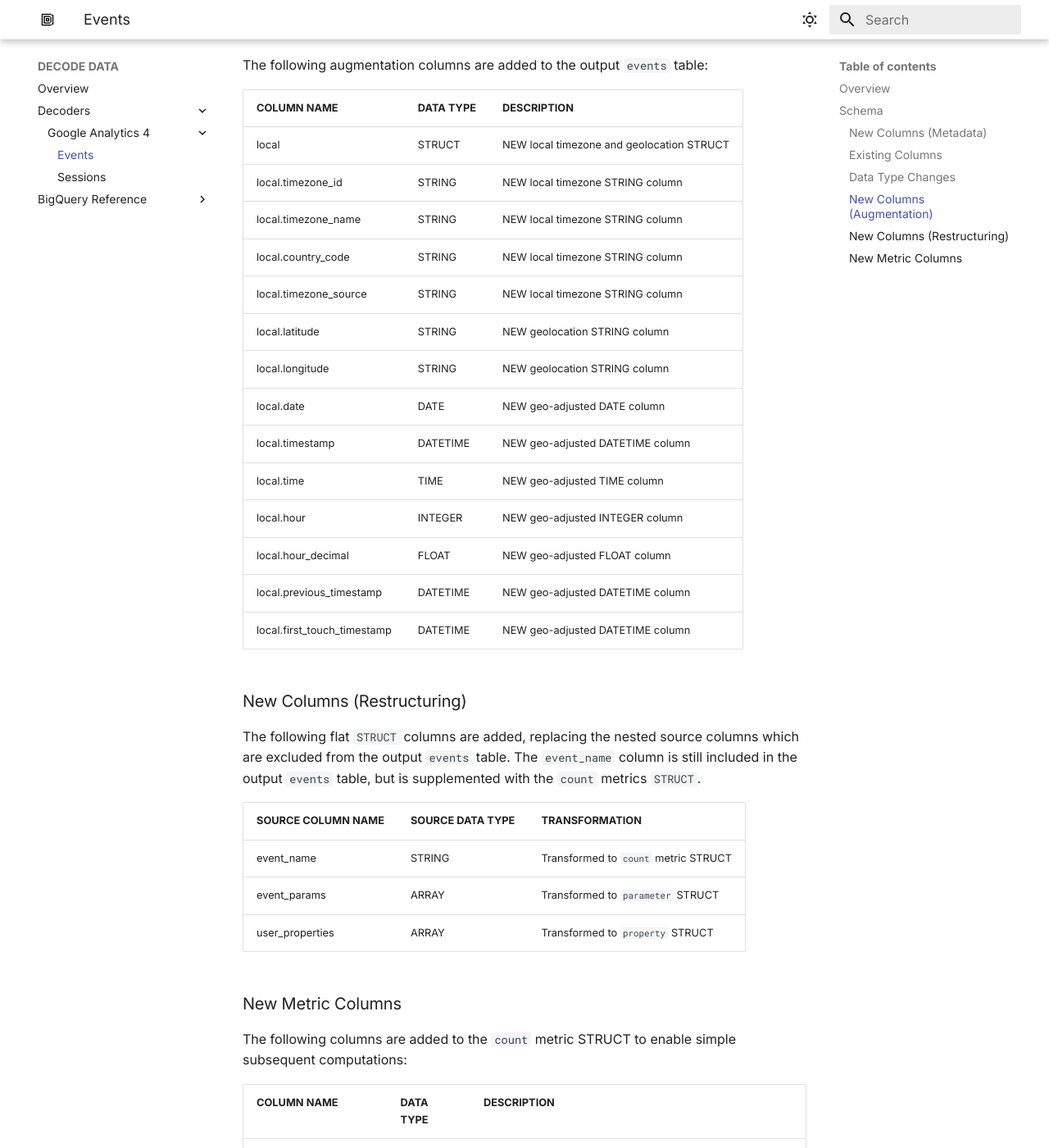
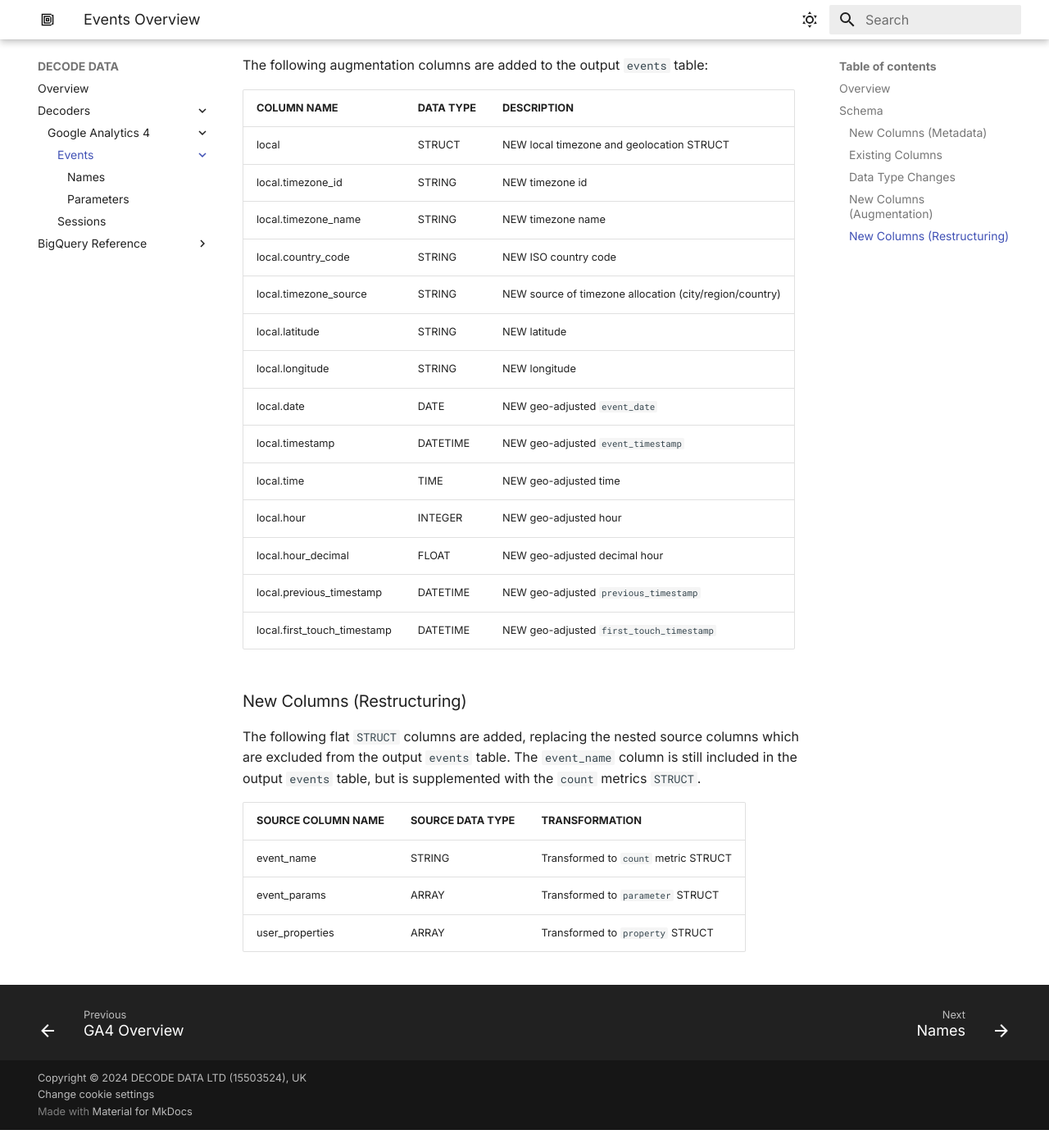
Before and after one commit to decode-data/decode-data.github.io, an MkDocs documentation site: the page built from docs/ga4/events/index.md, in a window 1280 px wide and 1400 px high, scrolled down 2886 px. Shown: the whole window at 82% size. Built offline with MkDocs 1.6.1 and Material for MkDocs 9.7.7, drawn with Linux system fonts in a browser that asks for light colours; after the commit the page ends 4264 px from its top, so only the background shows below that; some of the changed text lies outside the part shown.

Commit message:
added event names and parameters

```diff
--- a/docs/ga4/events.md
+++ b/docs/ga4/events/index.md
@@ -71,19 +71,19 @@
 | COLUMN NAME | DATA TYPE | DESCRIPTION |
 | --- | --- | --- |
 | local | STRUCT | NEW local timezone and geolocation STRUCT |
-| local.timezone_id | STRING | NEW local timezone STRING column |
-| local.timezone_name | STRING | NEW local timezone STRING column |
-| local.country_code | STRING | NEW local timezone STRING column |
-| local.timezone_source | STRING | NEW local timezone STRING column |
-| local.latitude | STRING | NEW geolocation STRING column |
-| local.longitude | STRING | NEW geolocation STRING column |
-| local.date | DATE | NEW geo-adjusted DATE column |
-| local.timestamp | DATETIME | NEW geo-adjusted DATETIME column |
-| local.time | TIME | NEW geo-adjusted TIME column |
-| local.hour | INTEGER | NEW geo-adjusted INTEGER column |
-| local.hour_decimal | FLOAT | NEW geo-adjusted FLOAT column |
-| local.previous_timestamp | DATETIME | NEW geo-adjusted DATETIME column |
-| local.first_touch_timestamp | DATETIME | NEW geo-adjusted DATETIME column |
+| local.timezone_id | STRING | NEW timezone id |
+| local.timezone_name | STRING | NEW timezone name |
+| local.country_code | STRING | NEW ISO country code |
+| local.timezone_source | STRING | NEW source of timezone allocation (city/region/country) |
+| local.latitude | STRING | NEW latitude |
+| local.longitude | STRING | NEW longitude |
+| local.date | DATE | NEW geo-adjusted `event_date` |
+| local.timestamp | DATETIME | NEW geo-adjusted `event_timestamp` |
+| local.time | TIME | NEW geo-adjusted time |
+| local.hour | INTEGER | NEW geo-adjusted hour |
+| local.hour_decimal | FLOAT | NEW geo-adjusted decimal hour |
+| local.previous_timestamp | DATETIME | NEW geo-adjusted `previous_timestamp` |
+| local.first_touch_timestamp | DATETIME | NEW geo-adjusted `first_touch_timestamp` |
 
 ### New Columns (Restructuring)
 The following flat `STRUCT` columns are added, replacing the nested source columns which are excluded from the output `events` table. The `event_name` column is still included in the output `events` table, but is supplemented with the `count` metrics `STRUCT`.
@@ -93,11 +93,3 @@
 | event_name | STRING | Transformed to `count` metric STRUCT
 | event_params | ARRAY | Transformed to `parameter` STRUCT
 | user_properties | ARRAY | Transformed to `property` STRUCT
-
-### New Metric Columns
-The following columns are added to the `count` metric STRUCT to enable simple subsequent computations:
-
-| COLUMN NAME | DATA TYPE | DESCRIPTION
-| --- | --- | ---
-| count.total_events | INTEGER | An integer flag to enable `total_events` to be used as an output metric
-| count.total_conversions | INTEGER | An integer flag to enable `total_conversions` to be used as an output metric, as defined in the deployment configuration.
--- a/mkdocs.yml
+++ b/mkdocs.yml
@@ -54,7 +54,10 @@
   - Decoders:
     - Google Analytics 4:
       - GA4 Overview: ga4/index.md
-      - Events: ga4/events.md
+      - Events:
+        - Events Overview: ga4/events/index.md
+        - Names: ga4/events/event_names.md
+        - Parameters: ga4/events/event_parameters.md
       - Sessions: ga4/sessions.md
   - BigQuery Reference:
     - Functions: bigquery/functions.md
```
Also changed, not shown: docs/ga4/events/event_names.md (added, +62 -0 lines), docs/ga4/events/event_parameters.md (added, +129 -0 lines), docs/ga4/events/event_schema.md (added).
